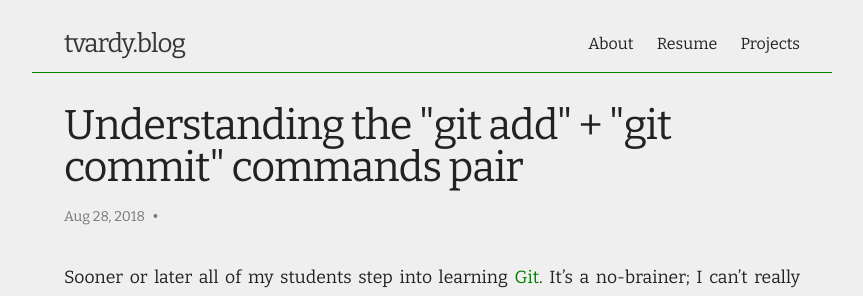
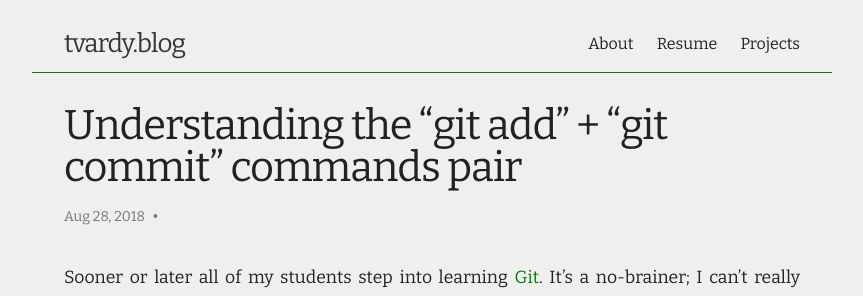
Before and after one commit to tvardy/personal-website, a Jekyll site: the page built from index.html, in a window 1280 px wide. Shown: the top 296 px of the page, without its empty margins (208-1071 px from the left). Built offline with Jekyll 4.4.1, drawn with Linux system fonts in a browser that asks for light colours; the list of posts is cut into pages by our own code.

Commit message:
fix(theme): use "smartify" filter in page.title

```diff
--- a/_layouts/home.html
+++ b/_layouts/home.html
@@ -17,9 +17,9 @@ layout: default
         <header class="post-header">
           <h1 class="post-title">
             {% if post.external-url %}
-              <a class="post-link" href="{{ post.external-url }}">{{ post.title | escape }} &rarr;</a>
+              <a class="post-link" href="{{ post.external-url }}">{{ post.title | smartify | escape }} &rarr;</a>
             {% else %}
-              <a class="post-link" href="{{ post.url | relative_url }}">{{ post.title | escape }}</a>
+              <a class="post-link" href="{{ post.url | relative_url }}">{{ post.title | smartify | escape }}</a>
             {% endif %}
           </h1>
 
--- a/_layouts/page.html
+++ b/_layouts/page.html
@@ -4,7 +4,7 @@ layout: default
 <article class="post">
 
   <header class="post-header">
-    <h1 class="post-title">{{ page.title | escape }}</h1>
+    <h1 class="post-title">{{ page.title | smartify | escape }}</h1>
   </header>
 
   <div class="post-content">
--- a/_layouts/post.html
+++ b/_layouts/post.html
@@ -7,9 +7,9 @@ pagination:
 
   <header class="post-header">
     {% if page.external-url %}
-      <h1 class="post-title" itemprop="name headline"><a href="{{ page.external-url }}">{{ page.title | escape }} &rarr;</a></h1>
+      <h1 class="post-title" itemprop="name headline"><a href="{{ page.external-url }}">{{ page.title | smartify | escape }} &rarr;</a></h1>
     {% else %}
-      <h1 class="post-title" itemprop="name headline">{{ page.title | escape }}</h1>
+      <h1 class="post-title" itemprop="name headline">{{ page.title | smartify | escape }}</h1>
     {% endif %}
     <p class="post-meta">
       <time datetime="{{ page.date | date_to_xmlschema }}" itemprop="datePublished">{{ page.date | date: "%b %-d, %Y" }}</time>
```
